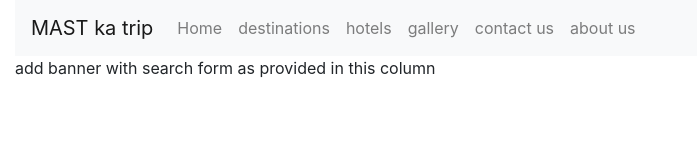
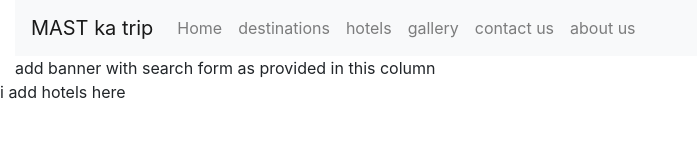
Before and after one commit to karthik-thatipelly/mast-ka-trip, a plain HTML site: page index.html in a window 1280 px wide. Shown: the whole page, without its empty margins (0-697 px from the left). Drawn offline with nearby package versions, Linux system fonts and the light colour scheme.

Commit message:
added message

```diff
--- a/index.html
+++ b/index.html
@@ -106,7 +106,10 @@
         <!--destinations/packages-->
         <div class="row"></div>
         <!--hotels-->
-        <div class="row"></div>
+        <div class="row">
+            i add hotels here
+
+        </div>
         <!--gallery-->
         <div class="row"></div>
         <!--contact us-->
```
